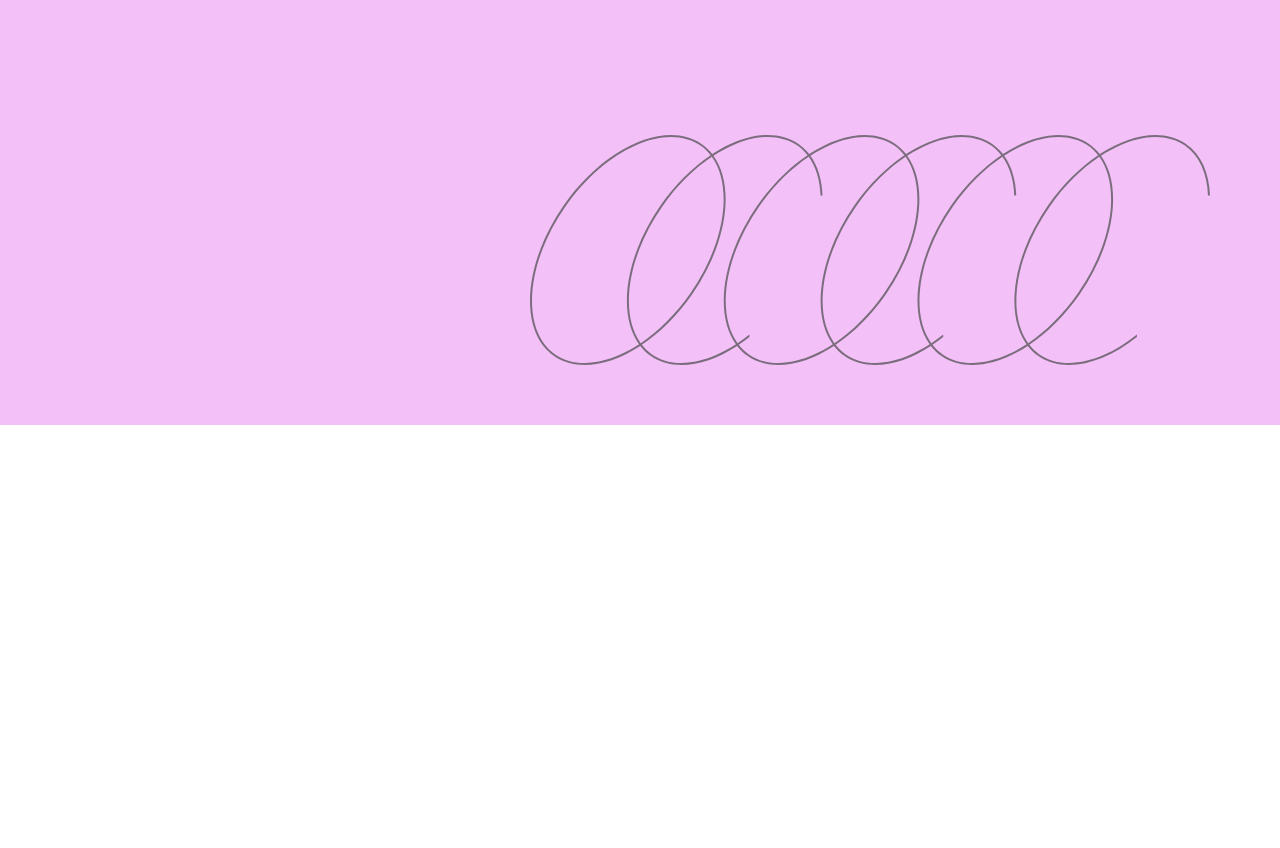
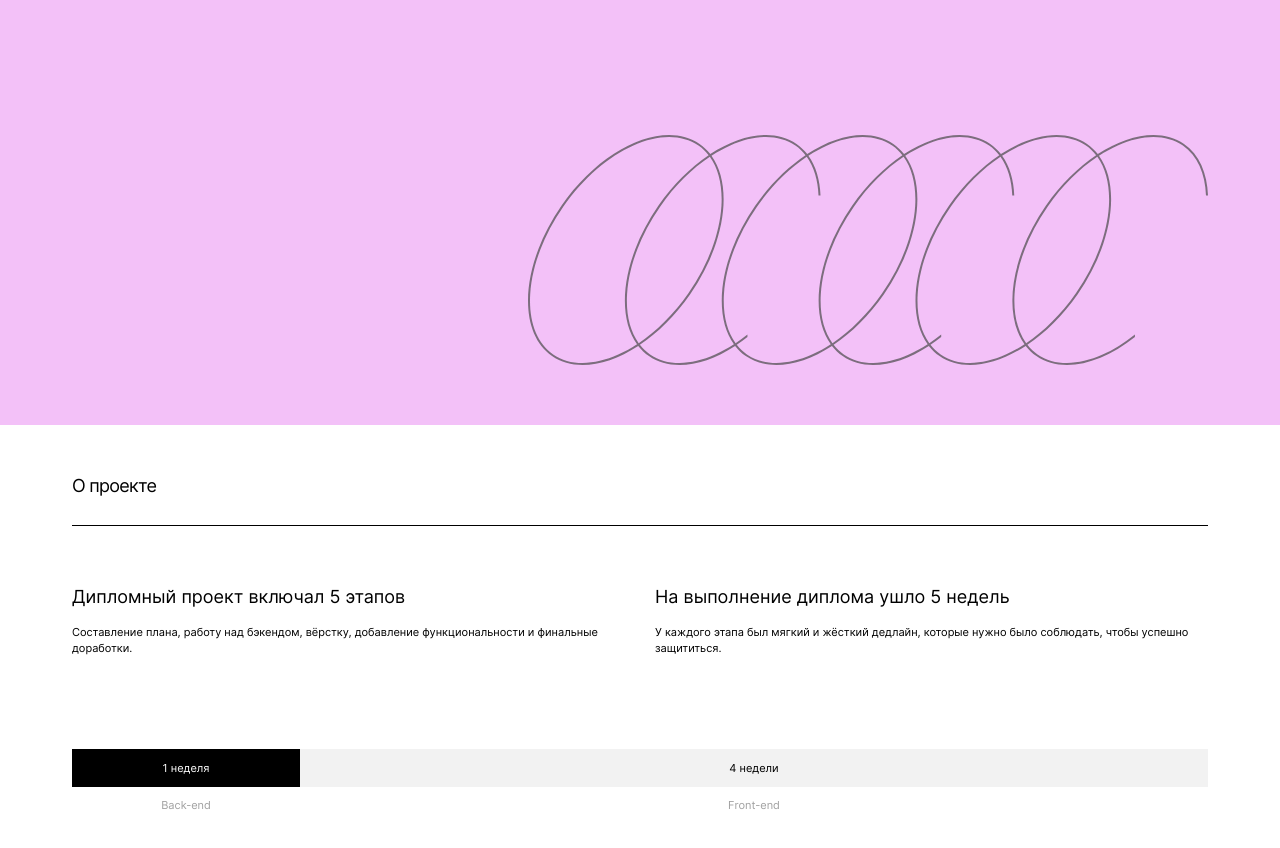
Before and after one commit to AntonovkaE/movies-explorer-frontend, a React (Create React App) app in the folder movie-explorer/: page / in a window 1280 px wide. Shown: the part 260-1108 px from the top of the page. Before the commit the page ends 800 px from the top, so only its background shows below. Built offline with nearby package versions, Linux system fonts and the light colour scheme.

Commit message:
feat: add styles for aboutProject

```diff
--- a/movie-explorer/src/components/AboutProject/AboutProject.css
+++ b/movie-explorer/src/components/AboutProject/AboutProject.css
@@ -0,0 +1,109 @@
+.aboutProject__title {
+    font-family: 'Inter';
+    font-style: normal;
+    font-weight: 400;
+    font-size: 18px;
+    line-height: 22px;
+    /* identical to box height */
+    margin: 0;
+    letter-spacing: -0.04em;
+
+    color: #000000;
+}
+
+.aboutProject {
+    padding: 70px 0;
+}
+
+.aboutProject__title::after {
+    margin-top: 28px;
+    margin-bottom: 60px;
+    content: '';
+    display: block;
+    width: 100%;
+    border-bottom: 1px solid #000000;
+}
+
+.aboutProject__paragraph:not(:last-child) {
+    margin: 0 0 56px;
+}
+
+.paragraph__heading {
+    font-family: 'Inter';
+    font-style: normal;
+    font-weight: 400;
+    font-size: 18px;
+    line-height: 22px;
+    margin: 0 auto 16px;
+}
+
+.aboutProject__paragraphs {
+    display: flex;
+    flex-direction: column;
+    margin: 0 auto 60px;
+
+}
+
+.paragraph__text {
+    margin: 0;
+}
+
+.deadlines {
+    display: flex;
+    flex-direction: row;
+    width: 100%;
+    text-align: center;
+}
+
+.deadlines__item_back {
+    width: 35%;
+    max-width: 140px;
+}
+
+.deadlines__item_front {
+    width: inherit;
+}
+
+.deadlines__heading {
+    padding-bottom: 11px;
+    padding-top: 11px;
+}
+
+
+.deadlines__heading_back {
+    color: #FFFFFF;
+    background-color: #000000;
+}
+
+
+.deadlines__heading_front {
+    background-color: #F2F2F2;
+}
+
+.deadlines__subheading {
+    color: #A0A0A0;
+    margin: 10px auto 0;
+}
+
+@media screen and (min-width: 768px) {
+    .aboutProject {
+        padding: 50px 0;
+    }
+
+    .aboutProject__paragraphs {
+        /*width: calc(50% - 15px);*/
+        flex-direction: row;
+        margin-bottom: 93px;
+    }
+    .aboutProject__paragraph {
+        width: calc(50% - 15px);
+    }
+
+    .aboutProject__paragraph:not(:last-child) {
+        margin: 0 30px 0 0;
+    }
+
+    .deadlines__item_back {
+        max-width: 228px;
+    }
+}
--- a/movie-explorer/src/components/AboutProject/AboutProject.js
+++ b/movie-explorer/src/components/AboutProject/AboutProject.js
@@ -3,27 +3,34 @@ import './AboutProject.css';
 
 function AboutProject() {
   return (<section className="section aboutProject ">
+    <div className="section__content">
       <h2 className="aboutProject__title">
         О проекте
       </h2>
+      <div className="aboutProject__paragraphs">
         <div className="aboutProject__paragraph paragraph">
           <h3 className="paragraph__heading">Дипломный проект включал 5 этапов</h3>
-      <p className="paragraph__text">Составление плана, работу над бэкендом, вёрстку, добавление функциональности и финальные
+          <p className="paragraph__text">Составление плана, работу над бэкендом, вёрстку, добавление
+            функциональности и финальные
             доработки.</p>
         </div>
-    <div className="aboutProject__paragraph">
+        <div className="aboutProject__paragraph paragraph">
           <h3 className="paragraph__heading">На выполнение диплома ушло 5 недель</h3>
-      <p className="paragraph__text">У каждого этапа был мягкий и жёсткий дедлайн, которые нужно было соблюдать, чтобы успешно
+          <p className="paragraph__text">У каждого этапа был мягкий и жёсткий дедлайн, которые нужно
+            было соблюдать, чтобы успешно
             защититься.</p>
         </div>
-    <div>
-      <div>
-        <div>1 неделя</div>
-        <p>Back-end</p>
       </div>
-      <div>
-        <div>4 недели</div>
-        <p>Front-end</p>
+
+      <div className="aboutProject__deadlines deadlines">
+        <div className="deadlines__item deadlines__item_back">
+          <div className="deadlines__heading deadlines__heading_back">1 неделя</div>
+          <p className="deadlines__subheading">Back-end</p>
+        </div>
+        <div className="deadlines__item deadlines__item_front">
+          <div className="deadlines__heading deadlines__heading_front">4 недели</div>
+          <p className="deadlines__subheading">Front-end</p>
+        </div>
       </div>
     </div>
   </section>);
--- a/movie-explorer/src/components/App/App.css
+++ b/movie-explorer/src/components/App/App.css
@@ -16,3 +16,11 @@
 .hidden {
     display: none;
 }
+
+.root {
+    font-family: 'Inter';
+    font-style: normal;
+    font-weight: 400;
+    font-size: 11px;
+    line-height: 16px;
+}
--- a/movie-explorer/src/components/Header/Header.css
+++ b/movie-explorer/src/components/Header/Header.css
@@ -44,6 +44,9 @@
 
 @media screen and (min-width: 768px) {
     .header__nav {
+        min-width: 708px;
+        max-width: 1140px;
+        margin: 0 auto;
         padding: 18px 30px;
     }
 }
@@ -61,3 +64,11 @@
         margin: 0;
     }
 }
+
+/*@media screen and (min-width: 1280px) {*/
+/*    .header__nav {*/
+
+/*        margin: 0 auto;*/
+/*    }*/
+
+/*}*/
--- a/movie-explorer/src/components/Main/Main.css
+++ b/movie-explorer/src/components/Main/Main.css
@@ -0,0 +1,23 @@
+/*.section {*/
+/*    margin: 70px auto 0;*/
+/*}*/
+
+.section__content {
+    width: 88.75%;
+    margin: 0 auto;
+}
+
+@media screen and (min-width: 768px){
+    .section__content {
+        min-width: 668px;
+        max-width: 1150px;
+    }
+
+}
+
+/*@media screen and (min-width: 1280px) {*/
+/*    .section__content {*/
+/*        max-width: 1140px;*/
+/*        !*margin: 0 auto;*!*/
+/*    }*/
+/*}*/
--- a/movie-explorer/src/components/Main/Main.js
+++ b/movie-explorer/src/components/Main/Main.js
@@ -1,11 +1,12 @@
 import React from 'react';
 import AboutProject from '../AboutProject/AboutProject';
 import Promo from '../Promo/Promo';
-
+import './Main.css'
 function Main() {
   return (
     <>
       <Promo/>
+      <AboutProject/>
     </>)
 }
 
--- a/movie-explorer/src/components/Promo/Promo.css
+++ b/movie-explorer/src/components/Promo/Promo.css
@@ -1,10 +1,16 @@
 .promo {
+    background-color: #F3C1F8;
+}
+
+.promo__content {
     display: flex;
     flex-direction: column;
     align-items: center;
+    padding: 183px 0 60px;
+}
 
-    padding: 183px 0 60px;
-    background-color: #F3C1F8;
+.section_promo {
+    margin: 0;
 }
 
 .promo__background {
@@ -32,8 +38,8 @@
 }
 
 @media screen and (min-width: 768px) {
-    .promo {
-        padding: 300px 44px 70px;
+    .promo__content {
+        padding: 300px 0 70px;
     }
 
     .page__title {
@@ -51,7 +57,7 @@
         width: 626px;
         align-self: flex-start;
     }
-    .promo {
+    .promo__content {
         padding: 50px 70px 60px;
     }
     .promo__background {
--- a/movie-explorer/src/components/Promo/Promo.js
+++ b/movie-explorer/src/components/Promo/Promo.js
@@ -2,11 +2,13 @@ import React from 'react';
 import './Promo.css'
 
 function Promo() {
-  return(<section className="section promo ">
-    <h1 className="page__title">
-      Учебный проект студента факультета Веб-разработки.
-    </h1>
-    <div className="promo__background">
+  return(<section className="promo section">
+    <div className="section__content promo__content">
+      <h1 className="page__title">
+        Учебный проект студента факультета Веб-разработки.
+      </h1>
+      <div className="promo__background">
+      </div>
     </div>
   </section>)
 }
```
Lines whose indentation alone changed are shown as unchanged.
